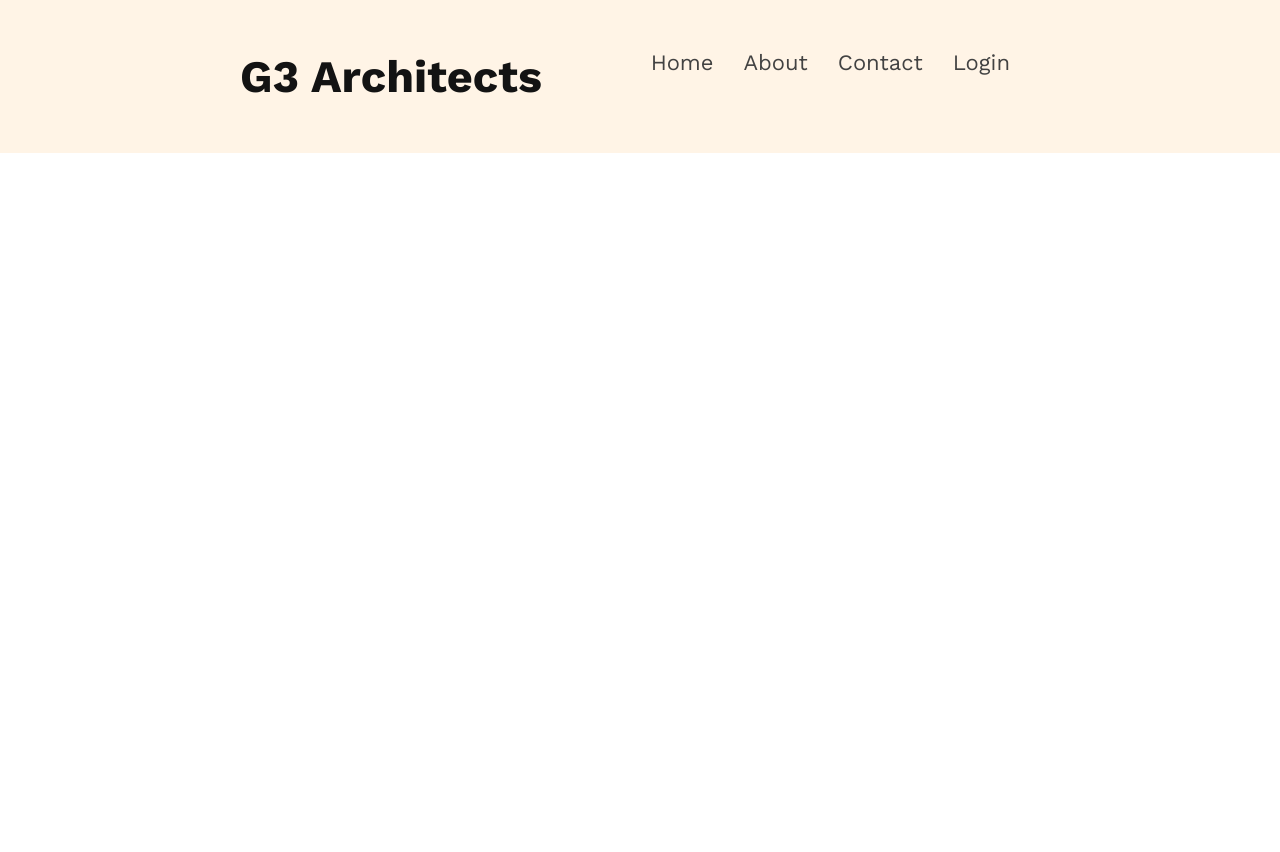
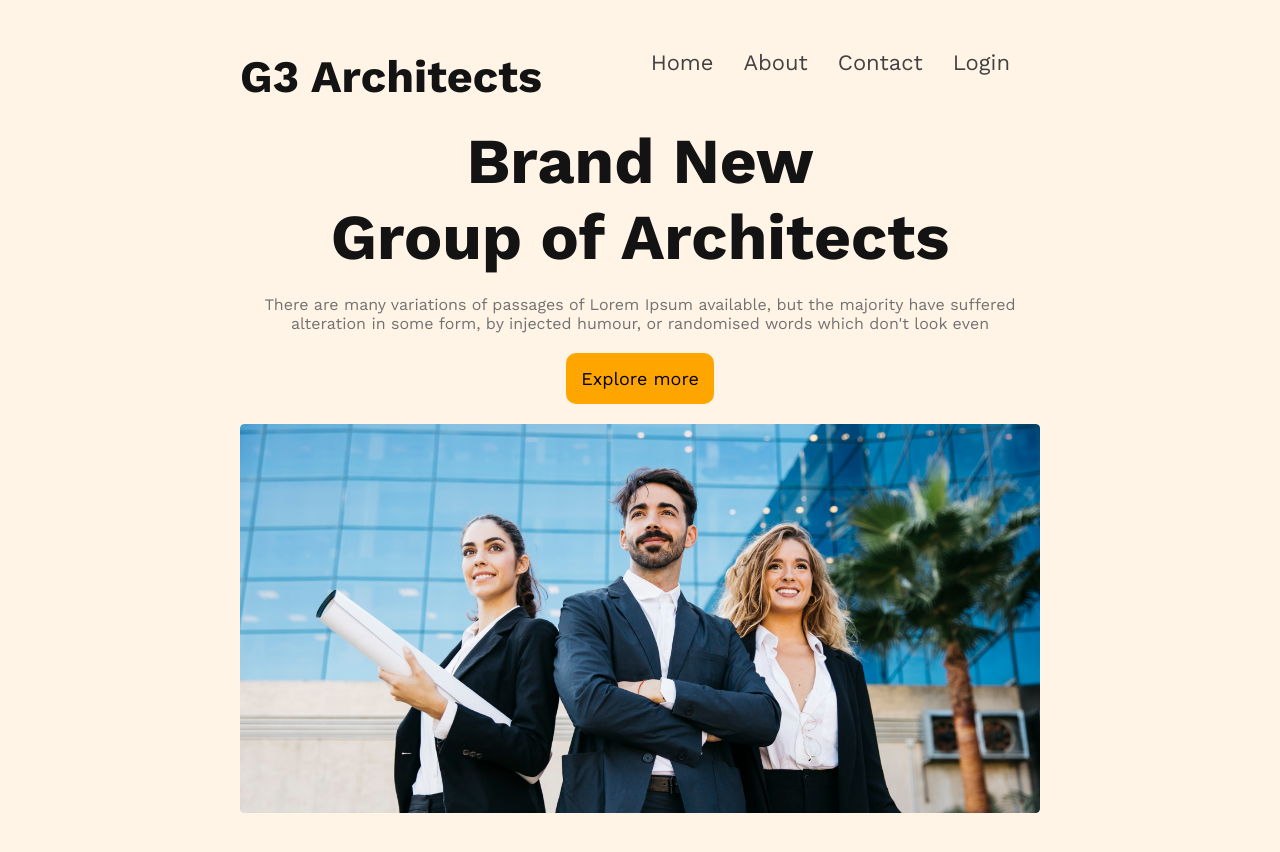
Before and after one commit to apanbarman/architects, a plain HTML site: page index.html in a window 1280 px wide. Before the commit the page ends 800 px from the top, so only its background shows below. Drawn offline with nearby package versions, Linux system fonts and the light colour scheme.

Commit message:
header commit

```diff
--- a/index.html
+++ b/index.html
@@ -27,7 +27,16 @@
             </ul>
 
         </nav>
-
+        <div class="banner">
+            <div class="banner-content">
+                <h1 class="banner-title">Brand New  <br>
+                    Group of Architects
+                    </h1>
+                    <p class="banner-des">There are many variations of passages of Lorem Ipsum available, but the majority have suffered alteration in some form, by injected humour, or randomised words which don't look even</p>
+                    <button class="btn-primary">Explore more</button>
+            </div>
+            <img src="./images/banner.png" alt="">
+        </div>
     </header>
 </body>
 
--- a/style/style.css
+++ b/style/style.css
@@ -1,6 +1,15 @@
 *{
     font-family: 'Work Sans', sans-serif;
     margin: 0;
+}
+
+.btn-primary{
+    padding: 15px;
+    border: none;
+    background-color: orange;
+    border-radius: 10px;
+    font-size: 18px;
+    margin-top: 20px;
 }
 
 /* header style  */
@@ -42,3 +51,32 @@ text-align: center;
 font-size: 45px;
 font-weight: 700;
 }
+
+
+.banner-content{
+    max-width: 800px;
+    text-align: center;
+    margin: 0px auto;
+
+}
+
+.banner-title{
+    color: #131313;
+text-align: center;
+font-size: 64px;
+font-weight: 700;
+margin-top: 20px;
+}
+
+.banner-des{
+    color: #727272;
+text-align: center;
+font-size: 16px;
+font-weight: 400;
+margin-top: 20px;
+}
+
+.banner > img{
+    width: 100%;
+    margin-top: 20px;
+}
```
